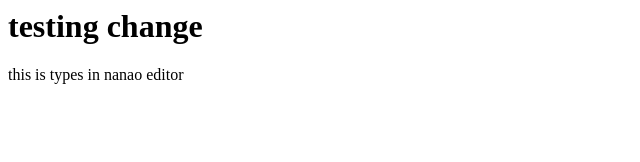
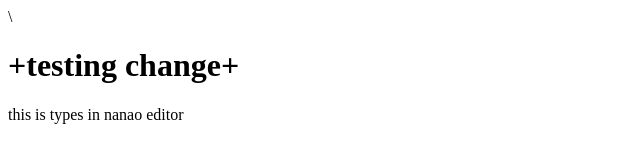
Before and after one commit to hardiksorathia2610/sample, a plain HTML site: page index.html in a window 1280 px wide. Shown: the whole page, without its empty margins (0-640 px from the left). Drawn offline with Linux system fonts and the light colour scheme.

Commit message:
added + in h1 tag

```diff
--- a/index.html
+++ b/index.html
@@ -1,5 +1,5 @@
-<html>
+\<html>
 <title> this is test</title>
-<h1> testing change </h1>
+<h1> +testing change+ </h1>
 <p> this is types in nanao editor </p>
 </html>
```
